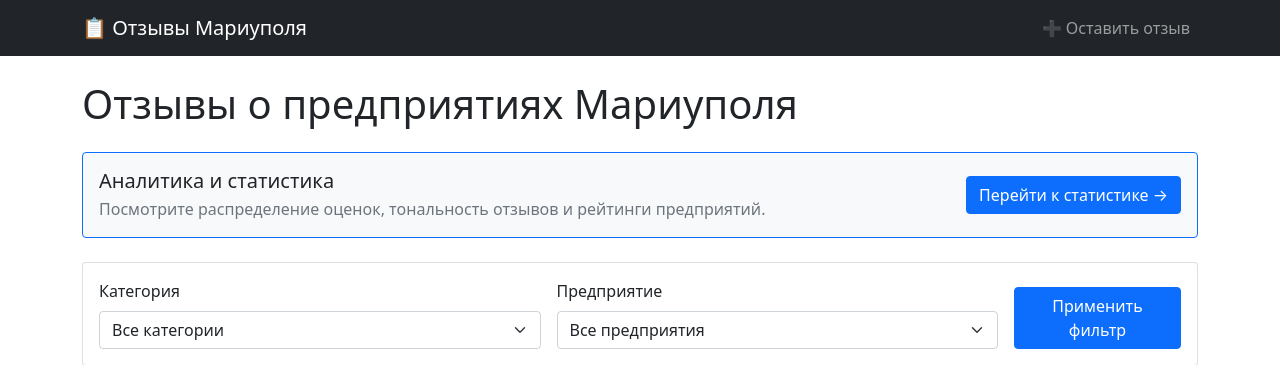
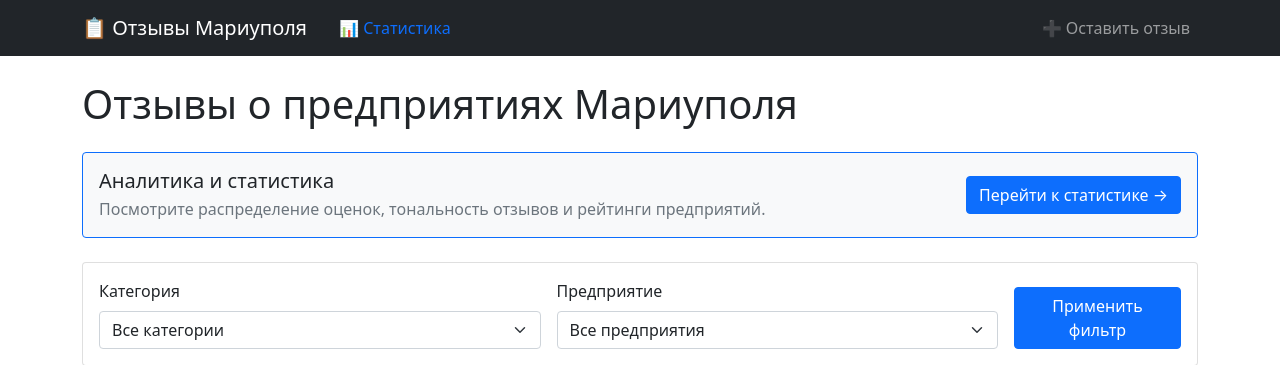
Before and after one commit to Alekss280/mariupol-reviews, a Django app: page / in a window 1280 px wide. Shown: the top 365 px of the page. Run offline with Django 4.2, Linux system fonts and the light colour scheme; data that the repository does not hold is empty.

Commit message:
Добавлена ссылка на страницу статистики в навигационное меню

```diff
--- a/reviews/templates/reviews/base.html
+++ b/reviews/templates/reviews/base.html
@@ -14,6 +14,7 @@
     <nav class="navbar navbar-expand-lg navbar-dark bg-dark">
         <div class="container">
             <a class="navbar-brand" href="{% url 'index' %}">📋 Отзывы Мариуполя</a>
+            <a class="nav-link" href="{% url 'stats' %}">📊 Статистика</a>
             <div class="navbar-nav ms-auto">
                 <a class="nav-link" href="{% url 'add_review' %}">➕ Оставить отзыв</a>
             </div>
```
